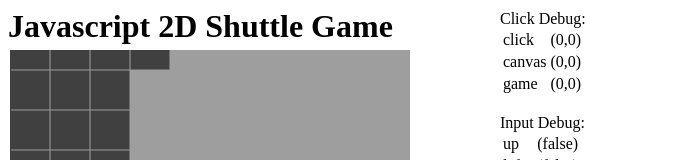
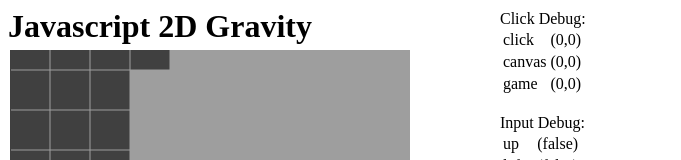
Before and after one commit to databyss/shuttle, a plain HTML site: page index.html in a window 1280 px wide. Shown: the top 160 px of the page, without its empty margins (0-681 px from the left). Drawn offline with nearby package versions, Linux system fonts and the light colour scheme.

Commit message:
changed title for no reason

```diff
--- a/index.html
+++ b/index.html
@@ -5,7 +5,7 @@
 		<script type="text/javascript" src="shuttle.js"></script>
 	</head>
 	<body>
-		<h1>Javascript 2D Shuttle Game</h1>
+		<h1>Javascript 2D Gravity</h1>
 
 		<br /><br />
 
```
